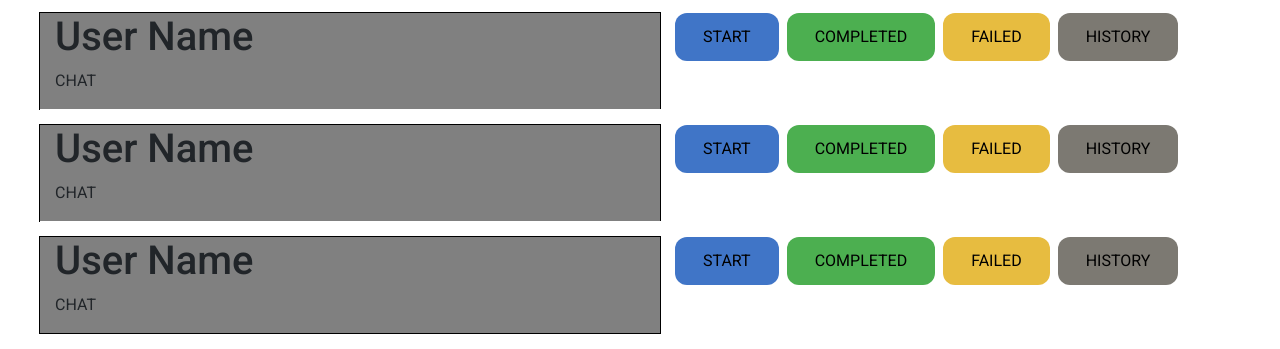
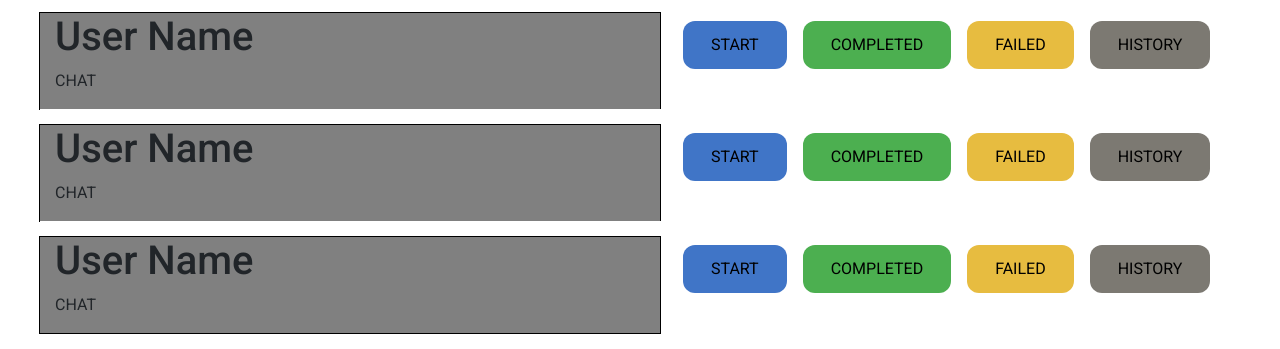
Before and after one commit to eduardordev/panelchat-sytw, a React app in the folder FrontEnd/: page / in a window 1280 px wide. Shown: the part 787-1136 px from the top of the page. Built offline with nearby package versions, Linux system fonts and the light colour scheme.

Commit message:
Update grid.css

```diff
--- a/FrontEnd/src/containers/Prueba/grid.css
+++ b/FrontEnd/src/containers/Prueba/grid.css
@@ -14,7 +14,7 @@
   margin-right: 1vh;
   background-color: #4075c7;
   color: black;
-
+  margin: 1vh;
   padding: 12px 28px;
   border-radius: 12px;
   border: none;
@@ -31,7 +31,7 @@
   margin-right: 1vh;
   background-color: #4caf50;
   color: black;
-
+  margin: 1vh;
   padding: 12px 28px;
   border-radius: 12px;
   border: none;
@@ -41,7 +41,7 @@
   background-color: #e7bc40;
   color: black;
   border: none;
-
+  margin: 1vh;
   padding: 12px 28px;
   border-radius: 12px;
 }
@@ -50,7 +50,7 @@
   background-color: #7c7972;
   color: black;
   border: none;
-
+  margin: 1vh;
   padding: 12px 28px;
   border-radius: 12px;
 }
```
